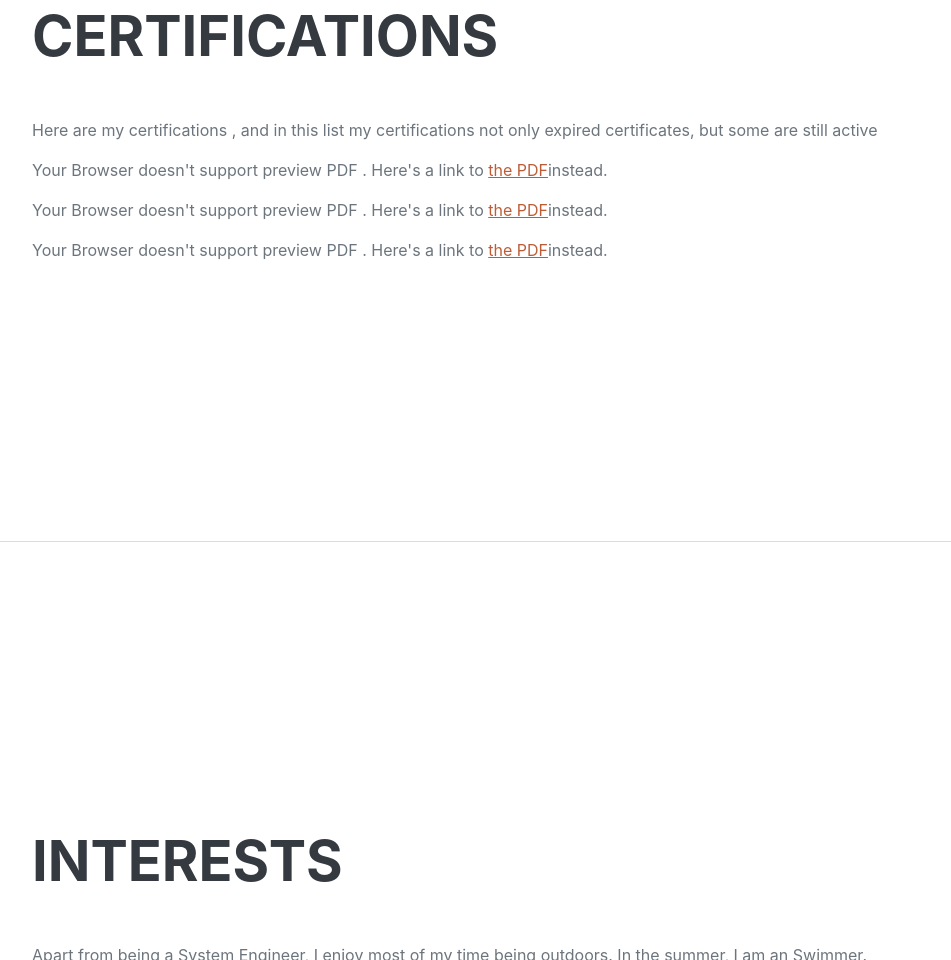
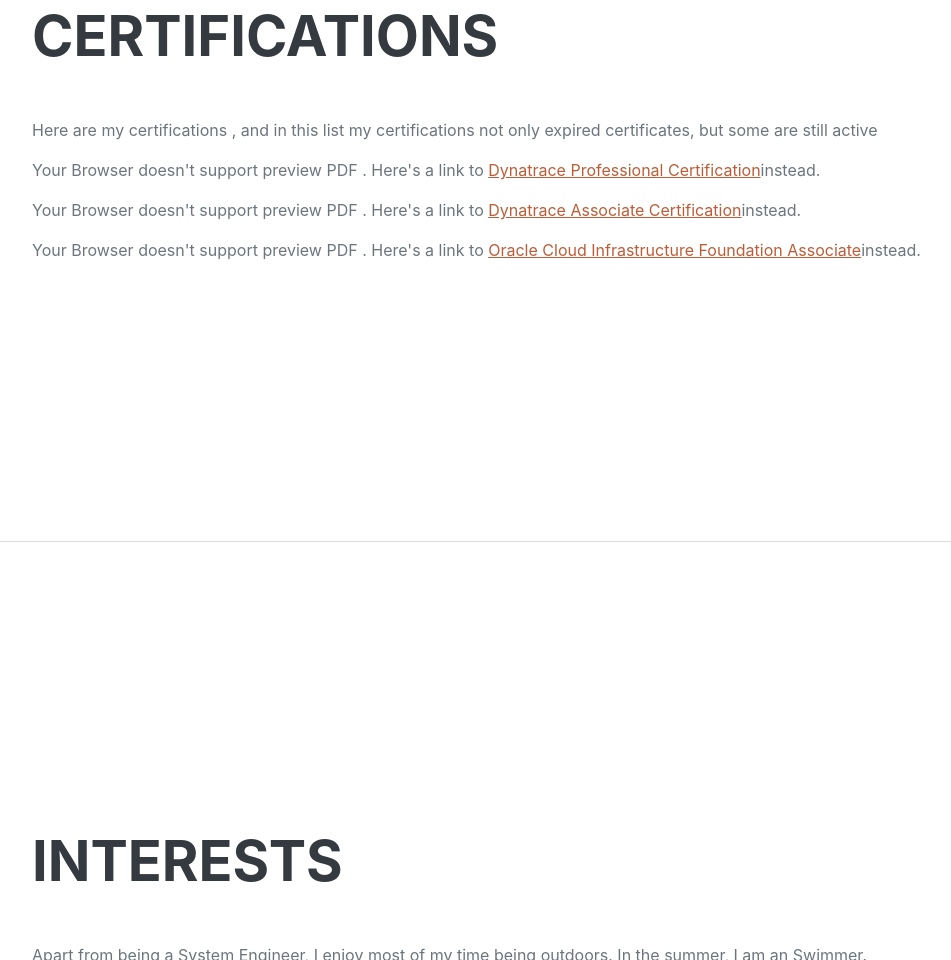
Before and after one commit to ridhoadilla/cyan.github.io, a plain HTML site: page index.html in a window 1280 px wide. Shown: the part 4072-5032 px from the top of the page, without its empty margins (288-1239 px from the left). Drawn offline with nearby package versions, Linux system fonts and the light colour scheme; a web font is replaced by a local one.

Commit message:
Update index.html cert

```diff
--- a/index.html
+++ b/index.html
@@ -191,7 +191,7 @@
                     width="100%"
                     height="600px"
                >
-                    <p>Your Browser doesn't support preview PDF . Here's a link to <a href="https://rirula.my.id/assets/certificates/dynatrace_associate_certification-ridho-nurul-adilla.pdf">the PDF</a>instead.</p>
+                    <p>Your Browser doesn't support preview PDF . Here's a link to <a href="https://rirula.my.id/assets/certificates/dynatrace_associate_certification-ridho-nurul-adilla.pdf">Dynatrace Professional Certification</a>instead.</p>
                </object>
                     <object
                     data="assets/certificates/dynatrace_professional_certification.pdf"
@@ -199,7 +199,7 @@
                     width="100%"
                     height="600px"
                >
-                    <p>Your Browser doesn't support preview PDF . Here's a link to <a href="https://rirula.my.id/assets/certificates/dynatrace_professional_certification.pdf">the PDF</a>instead.</p>
+                    <p>Your Browser doesn't support preview PDF . Here's a link to <a href="https://rirula.my.id/assets/certificates/dynatrace_professional_certification.pdf">Dynatrace Associate Certification</a>instead.</p>
                </object>
                     <object
                     data="assets/certificates/eCertificate-oracle-ridhonuruladilla.pdf"
@@ -207,7 +207,7 @@
                     width="100%"
                     height="600px"
                >
-                    <p>Your Browser doesn't support preview PDF . Here's a link to <a href="https://rirula.my.id/assets/certificates/eCertificate-oracle-ridhonuruladilla.pdf">the PDF</a>instead.</p>
+                    <p>Your Browser doesn't support preview PDF . Here's a link to <a href="https://rirula.my.id/assets/certificates/eCertificate-oracle-ridhonuruladilla.pdf">Oracle Cloud Infrastructure Foundation Associate</a>instead.</p>
                </object>
                 </div>
             </section>
```
